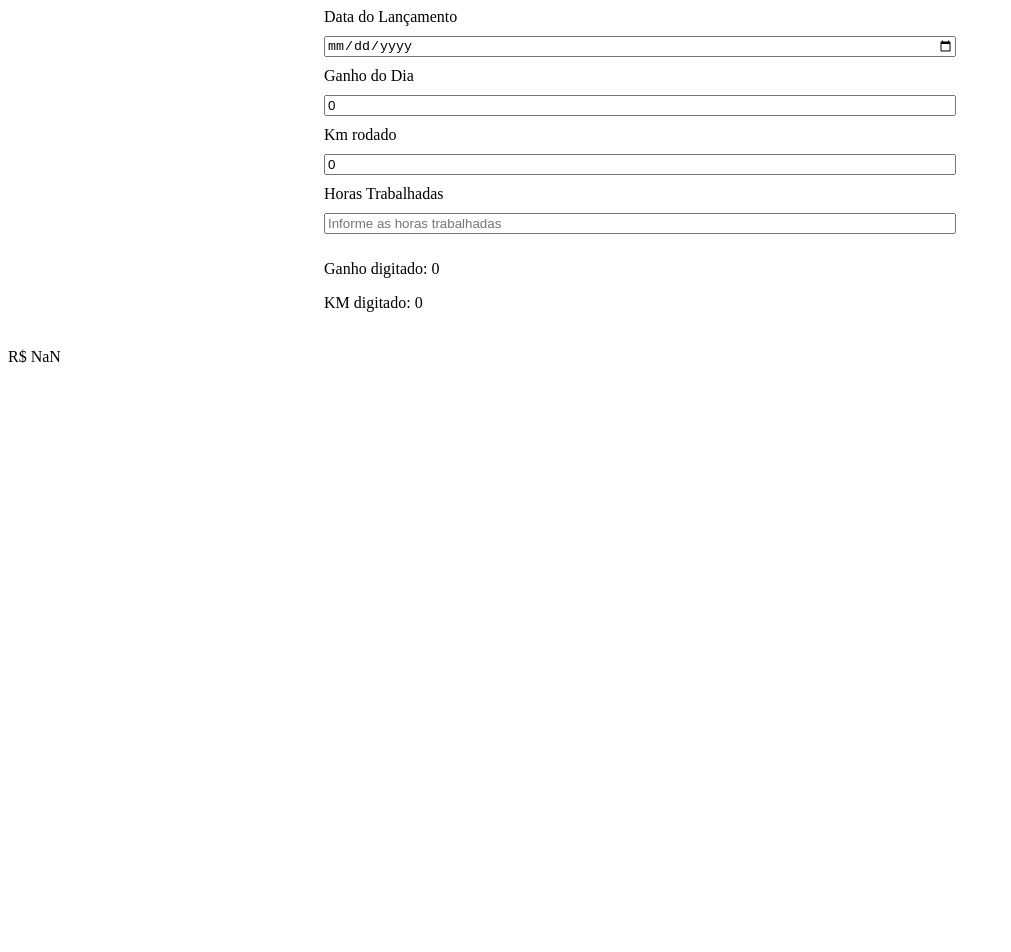
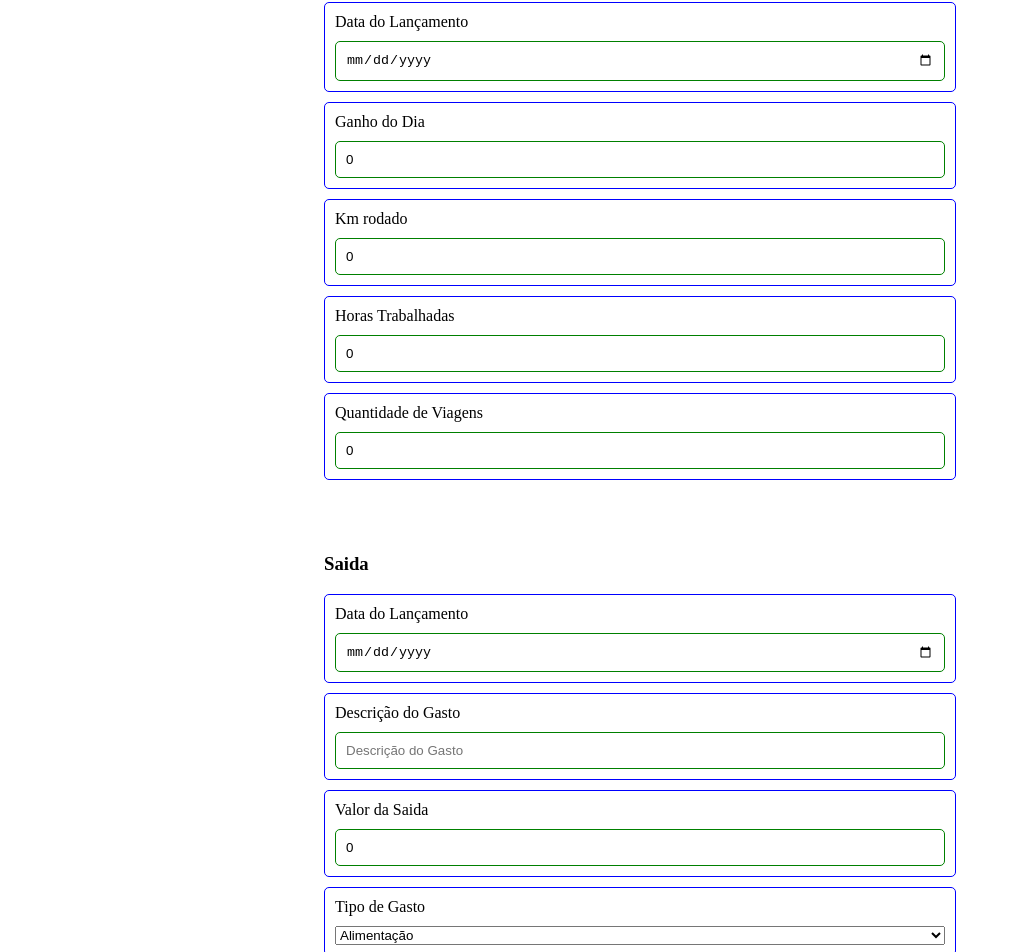
Before and after one commit to cairocarrilho/Calculadora_Custo_Motorista_De_App, a Vue app in the folder frontend/registro-viagem-uber/: page / in a window 1280 px wide. Shown: the part 204-1156 px from the top of the page, without its empty margins (0-1011 px from the left). Before the commit the page ends 800 px from the top, so only its background shows below. Built offline with nearby package versions, Linux system fonts and the light colour scheme.

Commit message:
Criando  a tela de saida

```diff
--- a/frontend/registro-viagem-uber/src/App.vue
+++ b/frontend/registro-viagem-uber/src/App.vue
@@ -1,9 +1,16 @@
 <script setup >
-import Telaprincipal from './components/Telaprincipal.vue'
+import TelaEntrada from './components/TelaEntrada.vue'
+import TelaSaida from "./components/TelaSaida.vue";
 </script>
 
 <template>
-  <Telaprincipal />
+
+  <h1>Calculadora de custo </h1>
+  <h2>Motoristas de Aplicativo </h2>
+
+  <TelaEntrada />
+  <TelaSaida />
+
 
 </template>
 
--- a/frontend/registro-viagem-uber/src/components/Telaprincipal.vue
+++ b/frontend/registro-viagem-uber/src/components/TelaEntrada.vue
@@ -1,28 +1,37 @@
 <script setup>
-// defineProps({
-//   msg: String,
-// })
+defineProps({
+  ganhoValor: Number,
+  kmRodado: Number,
+  horasTrabalhadas: Number,
+  qtdeViagem: Number,
+ })
 import {computed, ref} from 'vue'
 
   const ganhoValor = ref(0)
   const kmRodado = ref(0)
+  const horasTrabalhadas = ref(0)
+  const qtdeViagem = ref(0)
 
-  const calculo =  computed(()=>{
 
-   const soma = ganhoValor.value / kmRodado.value
+  const calculoKm =  computed(()=>{
 
-  return soma
-})
+  return  ganhoValor.value / kmRodado.value
+
+  })
+
+  const ganhoPorHora = computed(()=>{
+    return ganhoValor.value / horasTrabalhadas.value
+  })
 
 </script>
 
 <template>
   <div class="container">
 
-    <h1>Calculadora de custo </h1>
-    <h2>Motoristas de Aplicativo </h2>
+
 
     <form>
+      <h3>Entrada</h3>
 
     <div class="card">
       <label>Data do Lançamento</label>
@@ -42,19 +51,17 @@ import {computed, ref} from 'vue'
 
     <div class="card">
       <label>Horas Trabalhadas</label>
-      <input type="number" placeholder="Informe as horas trabalhadas ">
+      <input type="number"  v-model="horasTrabalhadas" placeholder="Informe as horas trabalhadas ">
     </div>
+
+      <div class="card">
+        <label>Quantidade de Viagens</label>
+        <input type="number"  v-model="qtdeViagem" placeholder="Informe quantas viagem foram feitas">
+      </div>
 
   </form>
 
-  <div>
-    <p>Ganho digitado: {{ ganhoValor }}</p>
-    <p>KM digitado: {{ kmRodado }}</p>
-  </div>
-
 </div>
-
-  {{"R$ " + calculo.toFixed(2)}}
 
 </template>
 
@@ -74,9 +81,17 @@ import {computed, ref} from 'vue'
 }
 
 .card{
+  padding: 10px;
+  border: 1px solid blue;
   display: flex;
   flex-direction: column;
   gap: 10px;
+  border-radius: 5px;
+}
+input{
+  padding: 10px;
+  border-radius: 5px;
+  border: 1px solid green;
 }
 
 </style>
--- /dev/null
+++ b/frontend/registro-viagem-uber/src/components/TelaSaida.vue
@@ -0,0 +1,53 @@
+<script setup>
+import {computed, ref} from 'vue'
+
+const descGasto = ref('');
+const valorSaida = ref(0);
+
+
+</script>
+
+<template>
+
+  <div class="container">
+
+
+    <form>
+      <h3>Saida</h3>
+
+      <div class="card">
+        <label>Data do Lançamento</label>
+        <input type="date">
+      </div>
+
+      <div class="card">
+        <label>Descrição do Gasto</label>
+        <input type="text" v-model="descGasto" placeholder="Descrição do Gasto" >
+      </div>
+
+      <div class="card">
+        <label>Valor da Saida</label>
+        <input type="number" v-model="valorSaida" placeholder="Informe o valor da Saida">
+      </div>
+
+
+      <div class="card">
+        <label for="fruta">Tipo de Gasto</label>
+        <select v-model="tipoGasto" id="fruta">
+          <option  selected>Selecione o Tipo de Gasto  </option>
+          <option  :value="alimentação">Alimentação  </option>
+          <option  :value="etanol">combustivel Etanol  </option>
+          <option :value="gasolina">combustivel Gasolina  </option>
+        </select>
+      </div>
+
+    </form>
+
+
+  </div>
+
+</template>
+
+<style scoped>
+
+</style>
```
